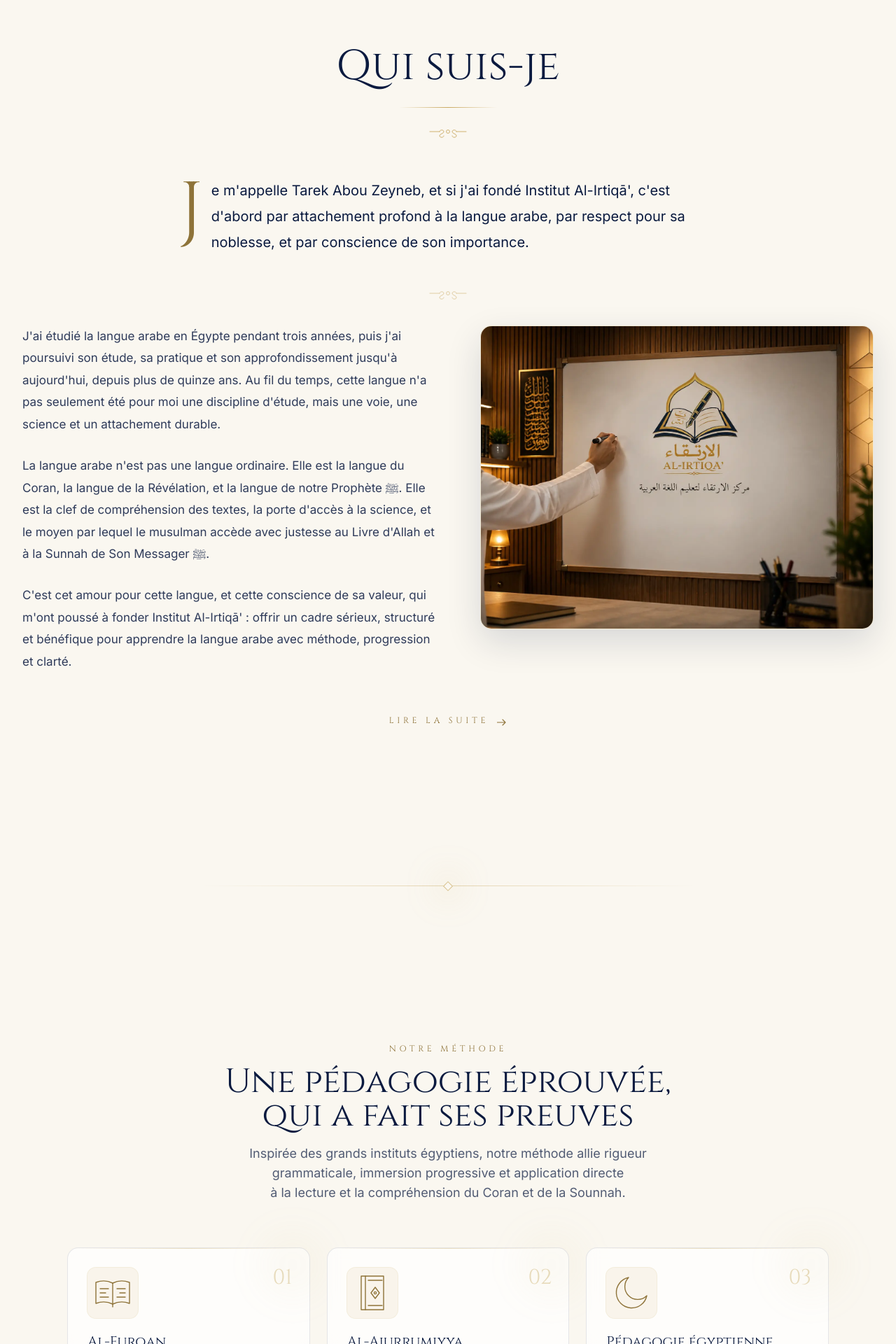
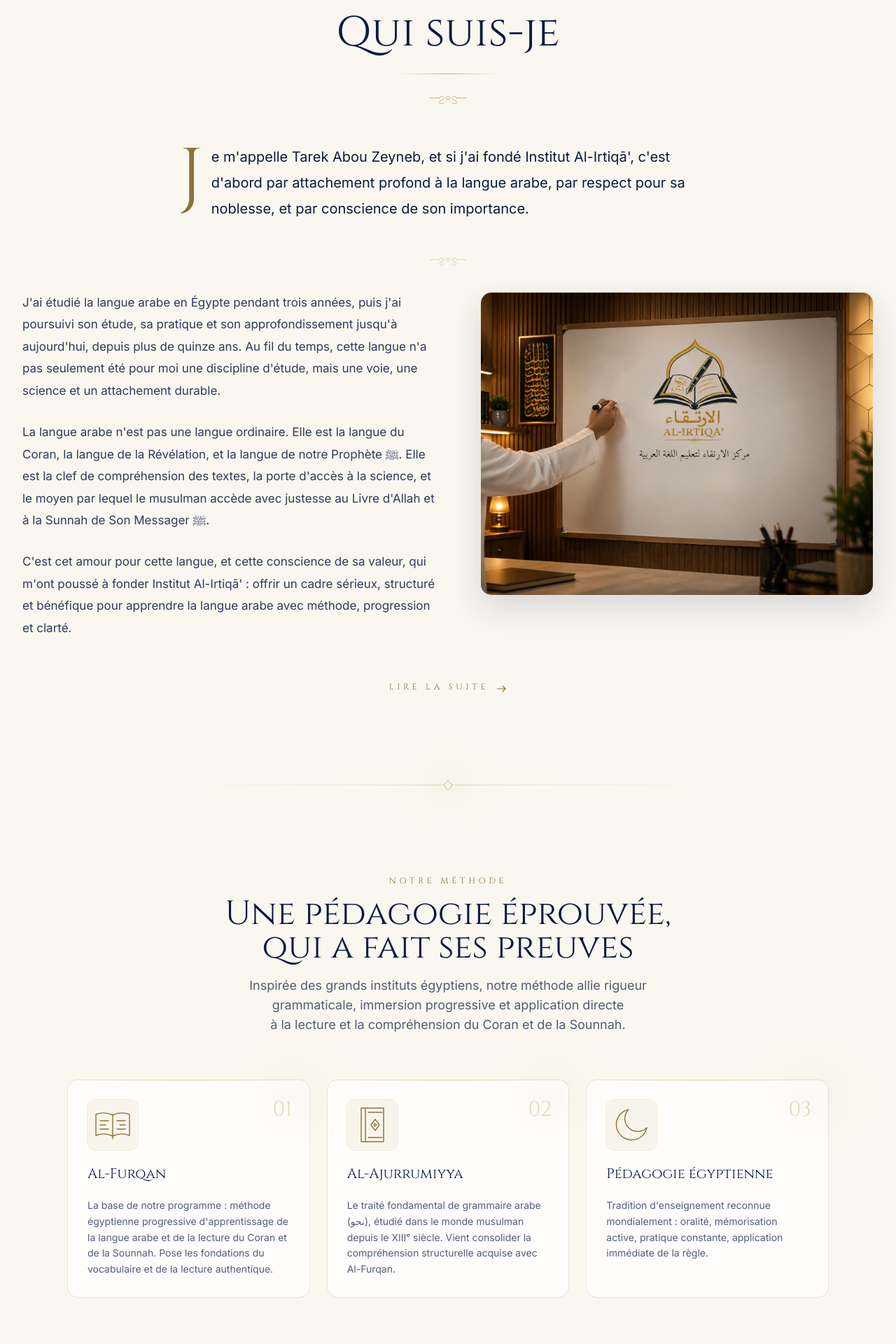
Before and after one commit to FaroukHUB/alirtiqa, a Next.js app: page / in a window 1280 px wide. Shown: the part 880-2800 px from the top of the page at 70% size. Built offline with nearby package versions, Linux system fonts and the light colour scheme.

Commit message:
Reduce vertical spacing between sections
- All sections: py-24 sm:py-32 → py-14 sm:py-20
  (was 96/128px each side, now 56/80px each side — ~40% tighter)
- Divider: py-16 sm:py-24 → py-8 sm:py-12

Co-Authored-By: Claude Opus 4.6 (1M context) <noreply@anthropic.com>

```diff
--- a/src/components/sections/Avis.tsx
+++ b/src/components/sections/Avis.tsx
@@ -136,7 +136,7 @@ function AvisCard({ a }: { a: Avis }) {
 
 export function Avis() {
   return (
-    <section id="avis" className="relative bg-creme py-24 sm:py-32">
+    <section id="avis" className="relative bg-creme py-14 sm:py-20">
       <div
         aria-hidden
         className="pointer-events-none absolute inset-x-0 top-0 h-px bg-gradient-to-r from-transparent via-dore/35 to-transparent"
--- a/src/components/sections/CtaFinale.tsx
+++ b/src/components/sections/CtaFinale.tsx
@@ -22,7 +22,7 @@ export function CtaFinale() {
         className="pointer-events-none absolute -left-32 top-1/2 h-[480px] w-[480px] -translate-y-1/2 rounded-full bg-dore/10 blur-3xl"
       />
 
-      <div className="container-prose relative py-24 sm:py-32">
+      <div className="container-prose relative py-14 sm:py-20">
         <motion.div
           initial={{ opacity: 0, y: 16 }}
           whileInView={{ opacity: 1, y: 0 }}
--- a/src/components/sections/Methode.tsx
+++ b/src/components/sections/Methode.tsx
@@ -129,7 +129,7 @@ function Icon({ kind }: { kind: IconKey }) {
 
 export function Methode() {
   return (
-    <section id="methode" className="relative bg-creme py-24 sm:py-32">
+    <section id="methode" className="relative bg-creme py-14 sm:py-20">
       <div className="container-prose">
         <SectionHeading
           kicker="Notre méthode"
--- a/src/components/sections/Niveaux.tsx
+++ b/src/components/sections/Niveaux.tsx
@@ -14,7 +14,7 @@ const cycleAccent: Record<(typeof cycles)[number], string> = {
 
 export function Niveaux() {
   return (
-    <section id="niveaux" className="relative bg-nuit text-creme py-24 sm:py-32">
+    <section id="niveaux" className="relative bg-nuit text-creme py-14 sm:py-20">
       <div
         aria-hidden
         className="pointer-events-none absolute inset-0 bg-arabesque bg-[length:520px] opacity-[0.04]"
--- a/src/components/sections/Programmes.tsx
+++ b/src/components/sections/Programmes.tsx
@@ -7,7 +7,7 @@ import { formules } from "@/lib/formules";
 
 export function Programmes() {
   return (
-    <section id="programmes" className="bg-creme py-24 sm:py-32">
+    <section id="programmes" className="bg-creme py-14 sm:py-20">
       <div className="container-prose">
         <SectionHeading
           kicker="Formules"
--- a/src/components/sections/QuiSuisJe.tsx
+++ b/src/components/sections/QuiSuisJe.tsx
@@ -222,7 +222,7 @@ export function QuiSuisJe({
 }) {
   const Heading = asH1 ? "h1" : "h2";
   return (
-    <section id="qui-suis-je" className="relative bg-creme py-24 sm:py-32">
+    <section id="qui-suis-je" className="relative bg-creme py-14 sm:py-20">
       <div
         aria-hidden
         className="pointer-events-none absolute inset-x-0 top-0 h-px bg-gradient-to-r from-transparent via-dore/40 to-transparent"
--- a/src/components/sections/Tarifs.tsx
+++ b/src/components/sections/Tarifs.tsx
@@ -33,7 +33,7 @@ const modalites = [
 
 export function Tarifs() {
   return (
-    <section id="tarifs" className="bg-creme py-24 sm:py-32">
+    <section id="tarifs" className="bg-creme py-14 sm:py-20">
       <div
         aria-hidden
         className="pointer-events-none absolute inset-x-0 -mt-24 h-px bg-gradient-to-r from-transparent via-dore/40 to-transparent"
--- a/src/components/ui/Divider.tsx
+++ b/src/components/ui/Divider.tsx
@@ -8,7 +8,7 @@ export function Divider() {
   return (
     <div
       aria-hidden
-      className="relative bg-creme py-16 sm:py-24"
+      className="relative bg-creme py-8 sm:py-12"
     >
       <div className="mx-auto w-full max-w-3xl px-6 sm:px-8">
         <div className="relative flex items-center justify-center">
```
